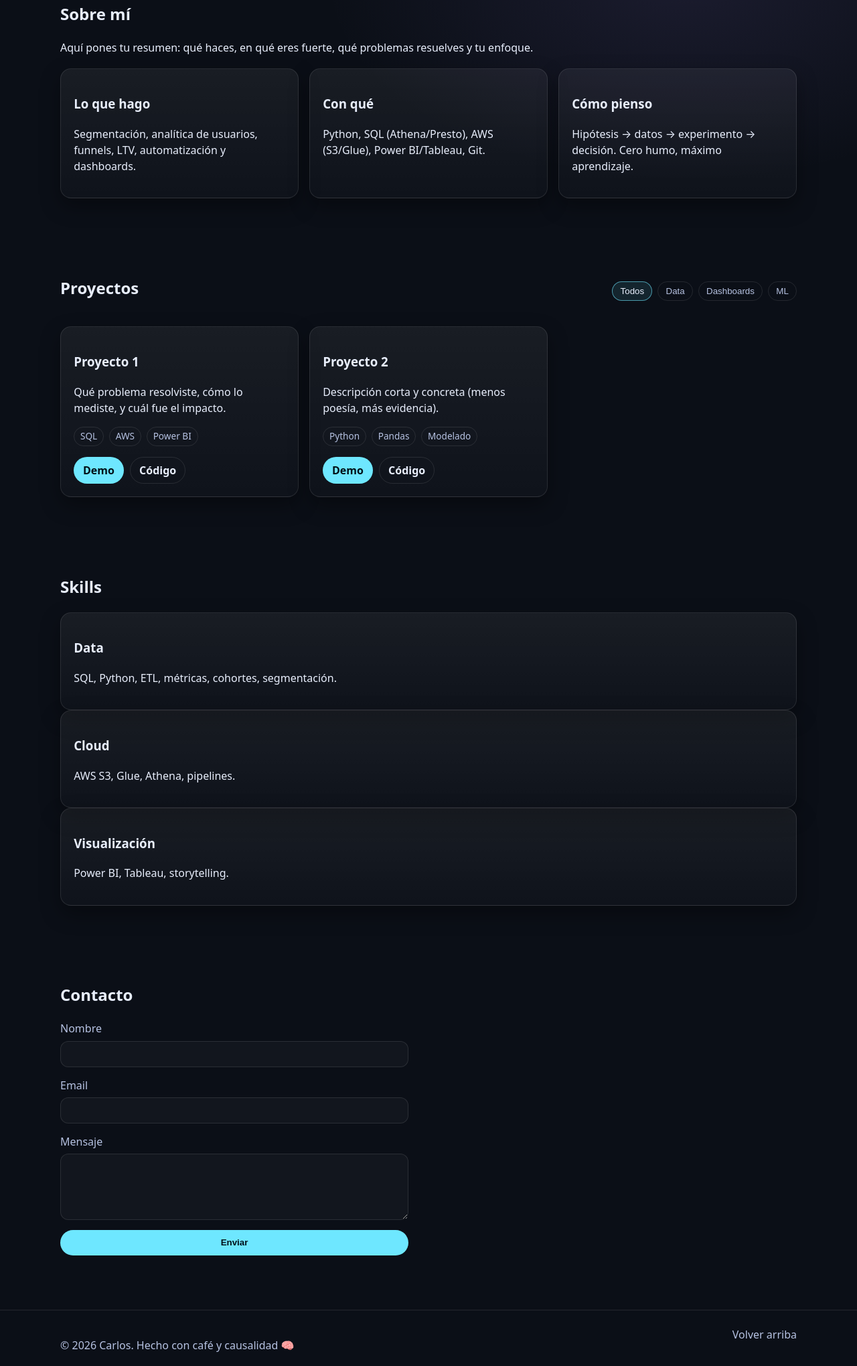
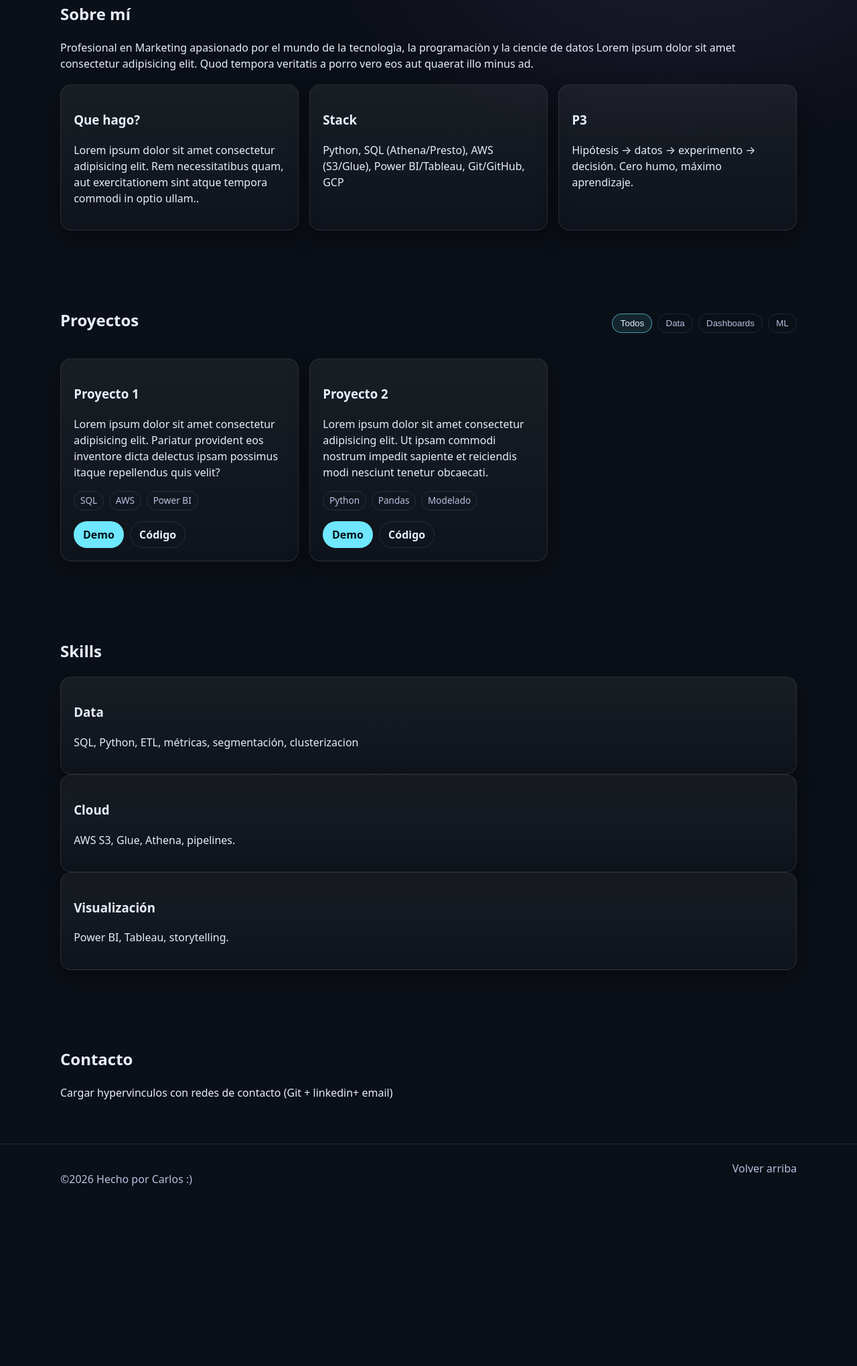
Before and after one commit to Cyac221/potfolio-carlosyepes, a plain HTML site: page portfolio/index.html in a window 1280 px wide. Shown: the part 551-2590 px from the top of the page at 67% size. After the commit the page ends 2363 px from the top, so only its background shows below. Drawn offline with Linux system fonts and the light colour scheme.

Commit message:
de ajustan redes sociales de contacto

```diff
--- a/portfolio/index.html
+++ b/portfolio/index.html
@@ -15,7 +15,7 @@
 
   <header class="header">
     <nav class="nav container" aria-label="Navegación principal">
-      <a class="logo" href="#">Carlos<span>.</span></a>
+      <a class="logo" href="#">Cyepes<span>.</span></a>
 
       <button class="nav__toggle" id="navToggle" aria-expanded="false" aria-controls="navMenu">
         ☰
@@ -39,7 +39,7 @@
           <p class="badge">Data • Marketing Analytics • AWS</p>
           <h1>Hola, soy <span class="accent">Carlos</span>.</h1>
           <p class="lead">
-            Construyo análisis, dashboards y productos de datos que convierten caos en decisiones.
+            Convierto datos en decisiones y optimizaciones.
           </p>
 
           <div class="hero__cta">
@@ -48,8 +48,8 @@
           </div>
 
           <ul class="hero__links">
-            <li><a href="#" target="_blank" rel="noreferrer">GitHub</a></li>
-            <li><a href="#" target="_blank" rel="noreferrer">LinkedIn</a></li>
+            <li><a href="https://github.com/Cyac221" target="_blank" rel="noreferrer">GitHub</a></li>
+            <li><a href="https://www.linkedin.com/in/carlos-yepes-074095199/" target="_blank" rel="noreferrer">LinkedIn</a></li>
             <li><a href="#" target="_blank" rel="noreferrer">CV</a></li>
           </ul>
         </div>
@@ -71,20 +71,20 @@
       <div class="container">
         <h2>Sobre mí</h2>
         <p>
-          Aquí pones tu resumen: qué haces, en qué eres fuerte, qué problemas resuelves y tu enfoque.
+          Profesional en Marketing apasionado por el mundo de la tecnologìa, la programaciòn y la ciencie de datos Lorem ipsum dolor sit amet consectetur adipisicing elit. Quod tempora veritatis a porro vero eos aut quaerat illo minus ad.
         </p>
 
         <div class="about__grid">
           <div class="card">
-            <h3>Lo que hago</h3>
-            <p>Segmentación, analítica de usuarios, funnels, LTV, automatización y dashboards.</p>
+            <h3>Que hago?</h3>
+            <p>Lorem ipsum dolor sit amet consectetur adipisicing elit. Rem necessitatibus quam, aut exercitationem sint atque tempora commodi in optio ullam..</p>
           </div>
           <div class="card">
-            <h3>Con qué</h3>
-            <p>Python, SQL (Athena/Presto), AWS (S3/Glue), Power BI/Tableau, Git.</p>
+            <h3>Stack</h3>
+            <p>Python, SQL (Athena/Presto), AWS (S3/Glue), Power BI/Tableau, Git/GitHub, GCP</p>
           </div>
           <div class="card">
-            <h3>Cómo pienso</h3>
+            <h3>P3</h3>
             <p>Hipótesis → datos → experimento → decisión. Cero humo, máximo aprendizaje.</p>
           </div>
         </div>
@@ -108,7 +108,7 @@
           <!-- Proyecto template -->
           <article class="project card" data-tags="data dashboard">
             <h3>Proyecto 1</h3>
-            <p>Qué problema resolviste, cómo lo mediste, y cuál fue el impacto.</p>
+            <p>Lorem ipsum dolor sit amet consectetur adipisicing elit. Pariatur provident eos inventore dicta delectus ipsam possimus itaque repellendus quis velit?</p>
             <ul class="tags">
               <li>SQL</li><li>AWS</li><li>Power BI</li>
             </ul>
@@ -120,7 +120,7 @@
 
           <article class="project card" data-tags="ml data">
             <h3>Proyecto 2</h3>
-            <p>Descripción corta y concreta (menos poesía, más evidencia).</p>
+            <p>Lorem ipsum dolor sit amet consectetur adipisicing elit. Ut ipsam commodi nostrum impedit sapiente et reiciendis modi nesciunt tenetur obcaecati.</p>
             <ul class="tags">
               <li>Python</li><li>Pandas</li><li>Modelado</li>
             </ul>
@@ -140,7 +140,7 @@
         <div class="skills">
           <div class="card">
             <h3>Data</h3>
-            <p>SQL, Python, ETL, métricas, cohortes, segmentación.</p>
+            <p>SQL, Python, ETL, métricas, segmentación, clusterizacion</p>
           </div>
           <div class="card">
             <h3>Cloud</h3>
@@ -159,32 +159,16 @@
       <div class="container">
         <h2>Contacto</h2>
 
-        <form class="form" id="contactForm">
-          <label>
-            Nombre
-            <input type="text" name="name" required />
-          </label>
+        <p>Cargar hypervinculos con redes de contacto (Git + linkedin+ email)</p>
 
-          <label>
-            Email
-            <input type="email" name="email" required />
-          </label>
 
-          <label>
-            Mensaje
-            <textarea name="message" rows="5" required></textarea>
-          </label>
-
-          <button class="btn" type="submit">Enviar</button>
-          <p class="form__hint" id="formHint" aria-live="polite"></p>
-        </form>
       </div>
     </section>
   </main>
 
   <footer class="footer">
     <div class="container footer__grid">
-      <p>© <span id="year"></span> Carlos. Hecho con café y causalidad 🧠</p>
+      <p>©<span id="year"></span> Hecho por Carlos :)</p>
       <a href="#main">Volver arriba</a>
     </div>
   </footer>
```
